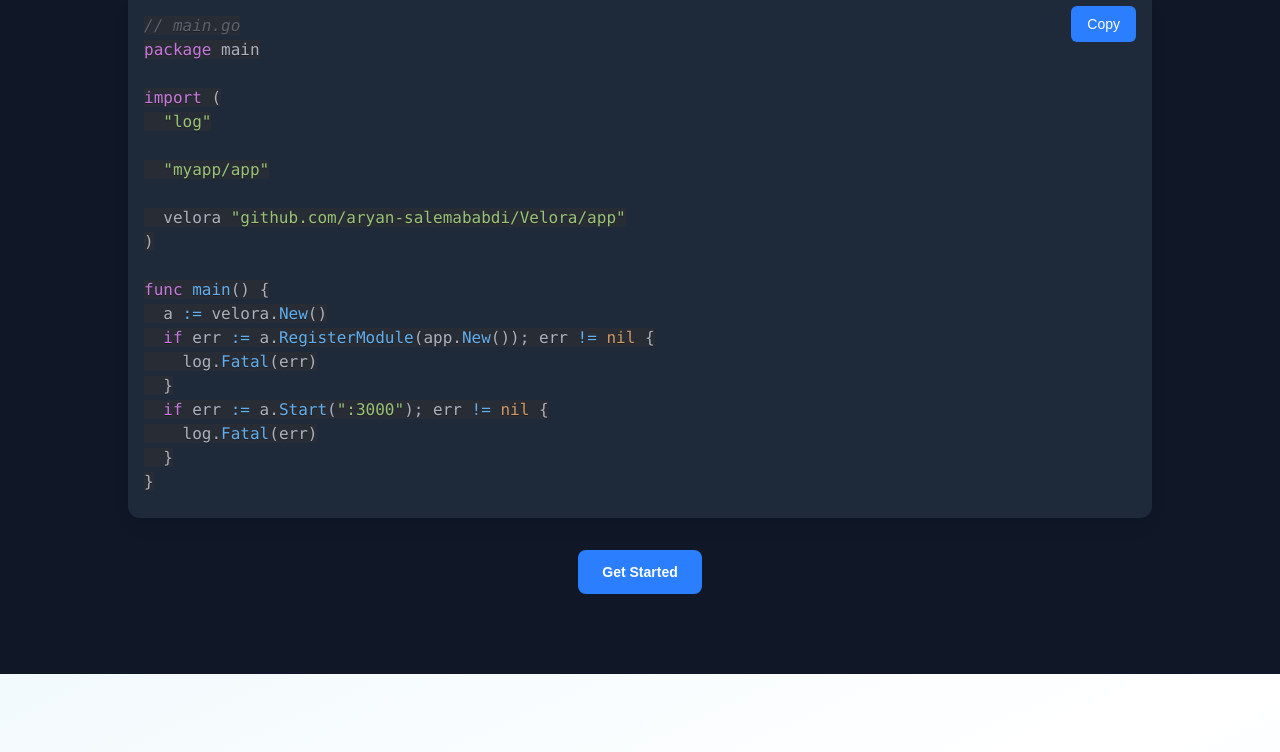
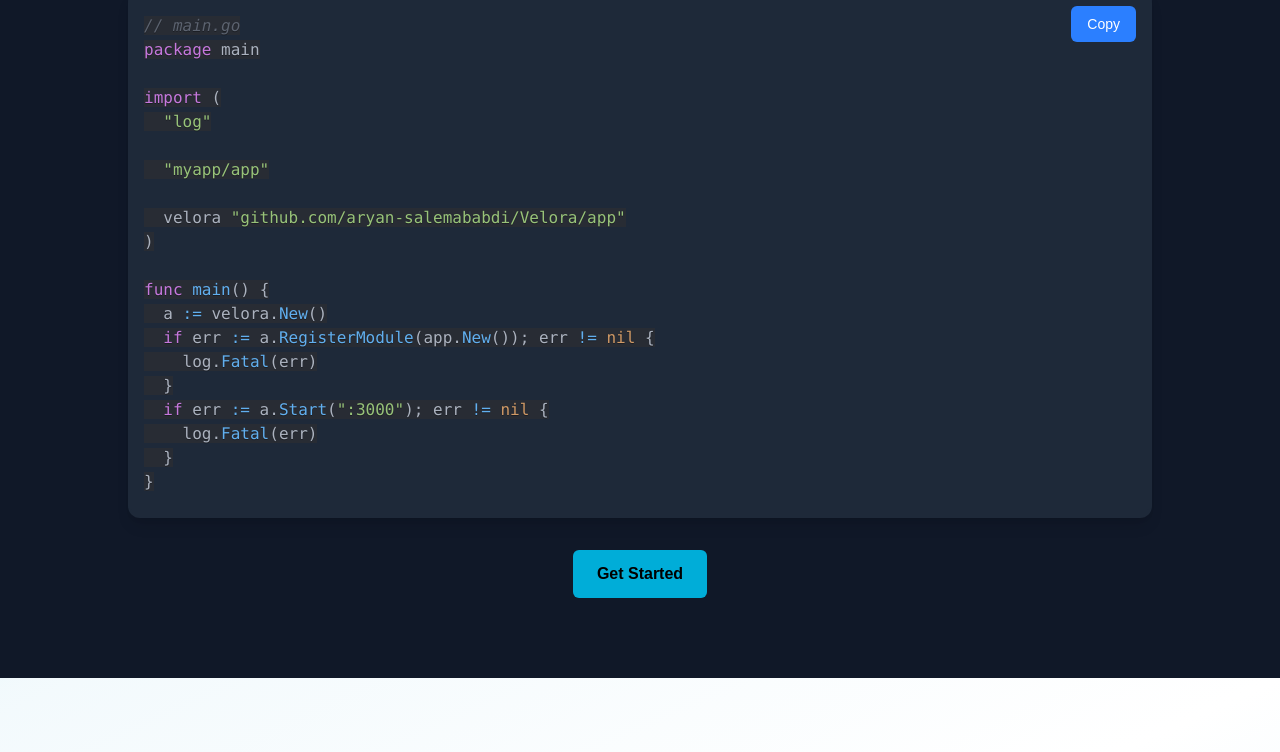
Before and after one commit to aryan-salemababdi/Velora-frontend, a Next.js app: page / in a window 1280 px wide. Shown: the part 1818-2570 px from the top of the page. Built offline with nearby package versions, Linux system fonts and the light colour scheme.

Commit message:
add: add documents

```diff
--- a/src/components/organisme/CodeExampleSection/CodeExampleSection.tsx
+++ b/src/components/organisme/CodeExampleSection/CodeExampleSection.tsx
@@ -1,9 +1,11 @@
-"use client";
-import { motion } from "framer-motion";
-import { Prism as SyntaxHighlighter } from "react-syntax-highlighter";
-import { oneDark } from "react-syntax-highlighter/dist/esm/styles/prism";
-import { Button } from "@/components/atom/Button/Button";
-import { useState } from "react";
+'use client';
+import Link from 'next/link';
+import { motion } from 'framer-motion';
+import { Prism as SyntaxHighlighter } from 'react-syntax-highlighter';
+import { oneDark } from 'react-syntax-highlighter/dist/esm/styles/prism';
+import { Button } from '@/components/atom/Button/Button';
+import { useState } from 'react';
+import { twMerge } from 'tailwind-merge';
 
 const veloraSnippet = `// main.go
 package main
@@ -67,12 +69,11 @@ const CodeExampleSection = () => {
           {veloraSnippet}
         </SyntaxHighlighter>
 
-        {/* Copy button */}
         <button
           onClick={handleCopy}
           className="absolute top-4 right-4 bg-blue-500 hover:bg-blue-600 text-white px-4 py-2 rounded-md text-sm font-medium transition"
         >
-          {copied ? "Copied!" : "Copy"}
+          {copied ? 'Copied!' : 'Copy'}
         </button>
       </motion.div>
 
@@ -83,8 +84,12 @@ const CodeExampleSection = () => {
         transition={{ duration: 0.7, delay: 0.2 }}
         className="flex justify-center mt-8"
       >
-        <Button className="bg-blue-500 hover:bg-blue-600 px-6 py-3 text-white font-semibold rounded-lg">
-          Get Started
+        <Button
+          className={twMerge(
+            'bg-[#00ADD8] text-black hover:bg-[#00CFFF] px-4 sm:px-6 py-2 sm:py-3 text-sm sm:text-base font-semibold',
+          )}
+        >
+          <Link href="/documentation/introduction">Get Started</Link>
         </Button>
       </motion.div>
     </section>
--- a/src/components/organisme/HeroSection/HeroSection.tsx
+++ b/src/components/organisme/HeroSection/HeroSection.tsx
@@ -1,5 +1,6 @@
 'use client';
 import Link from 'next/link';
+import { useRouter } from 'next/navigation';
 import { Button } from '@/components/atom/Button/Button';
 import { twMerge } from 'tailwind-merge';
 import Image from 'next/image';
@@ -7,6 +8,8 @@ import { FaGithub } from 'react-icons/fa';
 import rocketImg from '../../../../public/logo/logo3.png';
 
 const HeroSection = () => {
+  const router = useRouter();
+
   return (
     <section className="relative isolate overflow-hidden bg-black text-white min-h-[90vh] flex items-center justify-center px-4 sm:px-6 lg:px-8 py-20 sm:py-28">
       <div
@@ -27,7 +30,7 @@ const HeroSection = () => {
               width={60}
               height={60}
               className="animate-bounce sm:w-16 sm:h-16"
-              loading='lazy'
+              loading="lazy"
             />
             <span className="bg-clip-text text-transparent bg-gradient-to-r from-[#00ADD8] to-[#00CFFF] drop-shadow-lg text-lg sm:text-2xl md:text-3xl">
               Velora
@@ -53,7 +56,7 @@ const HeroSection = () => {
               'bg-[#00ADD8] text-black hover:bg-[#00CFFF] px-4 sm:px-6 py-2 sm:py-3 text-sm sm:text-base font-semibold',
             )}
           >
-            Get Started
+            <Link href="/documentation/introduction">Get Started</Link>
           </Button>
 
           <Link
```
